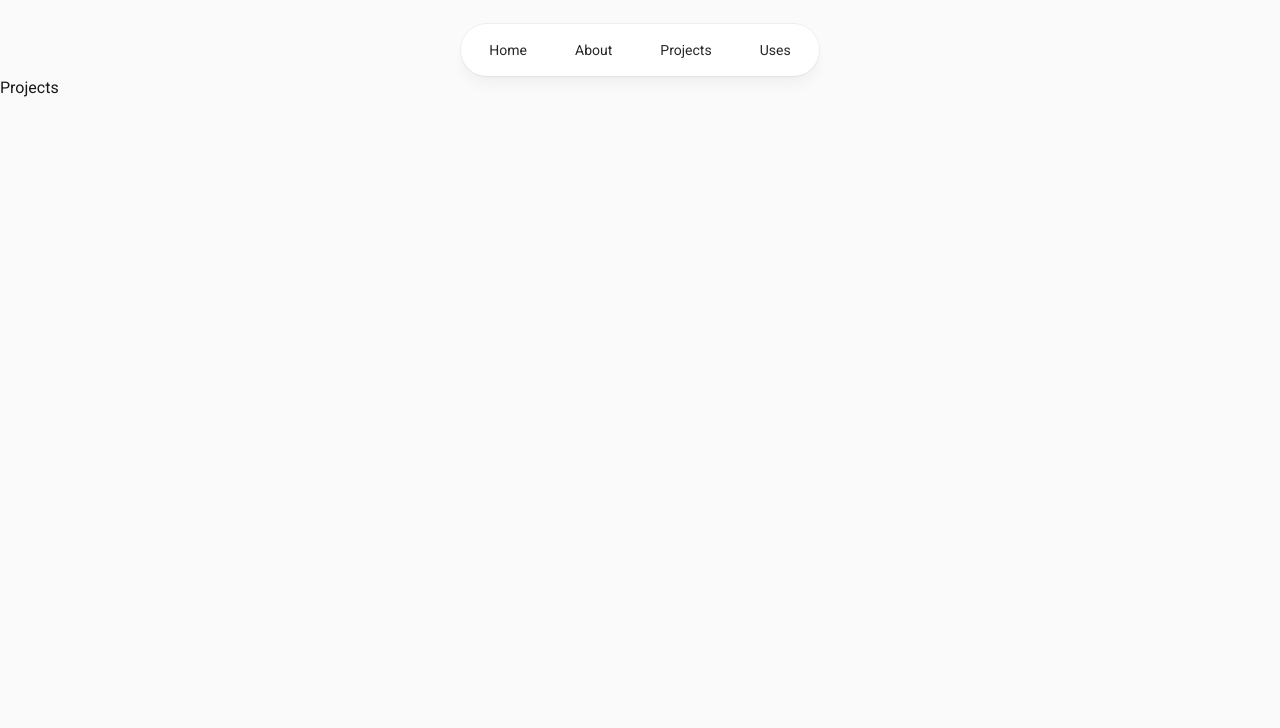
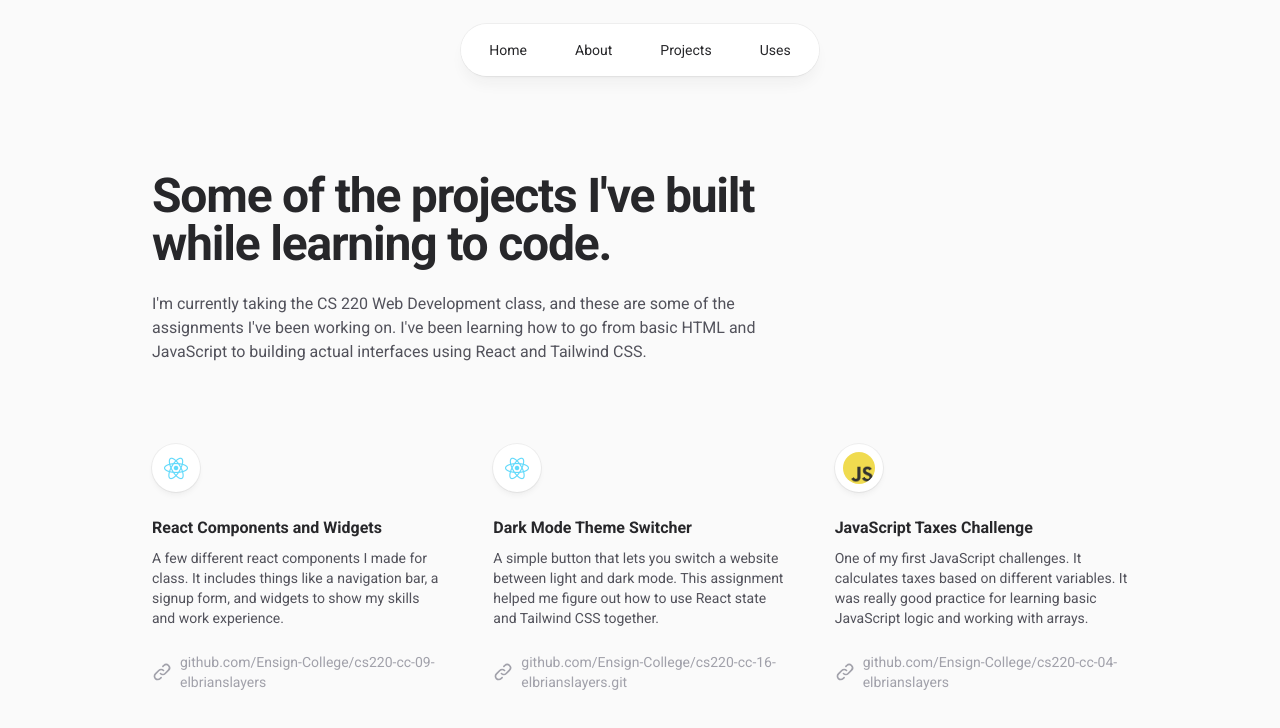
Before and after one commit to elbrianslayers/portfolio, a Next.js app: page /projects in a window 1280 px wide. Shown: the top 728 px of the page. Built offline with nearby package versions, Linux system fonts and the light colour scheme.

Commit message:
6.3 portfolio projects

```diff
--- a/src/app/projects/page.jsx
+++ b/src/app/projects/page.jsx
@@ -1,10 +1,81 @@
-export const metadata = {
-  title: 'Portfolio - Projects',
-  description: 'The projects page of my portfolio.',
-}
+import Image from 'next/image';
 
 export default function Projects() {
+  // my projects
+  const projects = [
+    {
+      name: 'React Components and Widgets',
+      description: 'A few different react components I made for class. It includes things like a navigation bar, a signup form, and widgets to show my skills and work experience.',
+      link: 'https://github.com/Ensign-College/cs220-cc-09-elbrianslayers',
+      logo: '/react-icon.png',
+    },
+    {
+      name: 'Dark Mode Theme Switcher',
+      description: 'A simple button that lets you switch a website between light and dark mode. This assignment helped me figure out how to use React state and Tailwind CSS together.',
+      link: 'https://github.com/Ensign-College/cs220-cc-16-elbrianslayers.git',
+      logo: '/react-icon.png',
+    },
+    {
+      name: 'JavaScript Taxes Challenge',
+      description: 'One of my first JavaScript challenges. It calculates taxes based on different variables. It was really good practice for learning basic JavaScript logic and working with arrays.',
+      link: 'https://github.com/Ensign-College/cs220-cc-04-elbrianslayers',
+      logo: '/js-icon.png',
+    }
+  ];
+
   return (
-    <div>Projects</div>
+    <div className="w-full min-h-screen bg-zinc-50 dark:bg-zinc-950 transition-colors duration-300">
+      <div className="max-w-5xl mx-auto px-6 py-16 lg:py-24">
+
+       {/* tittle and intro */}
+        <div className="max-w-2xl">
+          <h1 className="text-4xl font-bold tracking-tight text-zinc-800 dark:text-zinc-100 sm:text-5xl">
+            Some of the projects I've built while learning to code.
+          </h1>
+          <p className="mt-6 text-base text-zinc-600 dark:text-zinc-400">
+            I'm currently taking the CS 220 Web Development class, and these are some of the assignments I've been working on. I've been learning how to go from basic HTML and JavaScript to building actual interfaces using React and Tailwind CSS.
+          </p>
+        </div>
+
+        {/* figma design */}
+        <div className="mt-16 sm:mt-20 grid grid-cols-1 gap-x-12 gap-y-16 sm:grid-cols-2 lg:grid-cols-3">
+          {projects.map((project, index) => (
+            <div key={index} className="group relative flex flex-col items-start">
+
+              <div className="relative z-10 flex h-12 w-12 items-center justify-center rounded-full bg-white shadow-md shadow-zinc-800/5 ring-1 ring-zinc-900/5 dark:border dark:border-zinc-700/50 dark:bg-zinc-800 dark:ring-0">
+                <Image
+                  src={project.logo}
+                  alt={`${project.name} logo`}
+                  width={32}
+                  height={32}
+                  className="h-8 w-8 rounded-full"
+                />
+              </div>
+
+              <h2 className="mt-6 text-base font-semibold text-zinc-800 dark:text-zinc-100">
+                {project.name}
+              </h2>
+
+              <p className="relative z-10 mt-2 text-sm text-zinc-600 dark:text-zinc-400">
+                {project.description}
+              </p>
+
+              <p className="relative z-10 mt-6 flex items-center text-sm font-medium text-zinc-400 transition group-hover:text-teal-500 dark:text-zinc-200">
+                <svg className="h-5 w-5 flex-none" fill="none" viewBox="0 0 24 24" stroke="currentColor" strokeWidth="2">
+                  <path strokeLinecap="round" strokeLinejoin="round" d="M13.828 10.172a4 4 0 00-5.656 0l-4 4a4 4 0 105.656 5.656l1.102-1.101m-.758-4.899a4 4 0 005.656 0l4-4a4 4 0 00-5.656-5.656l-1.1 1.1" />
+                </svg>
+                <span className="ml-2">{project.link.replace('https://', '')}</span>
+              </p>
+
+              <a href={project.link} target="_blank" rel="noopener noreferrer" className="absolute inset-0 z-20">
+                <span className="sr-only">View project {project.name}</span>
+              </a>
+
+            </div>
+          ))}
+        </div>
+
+      </div>
+    </div>
   );
 }
```
